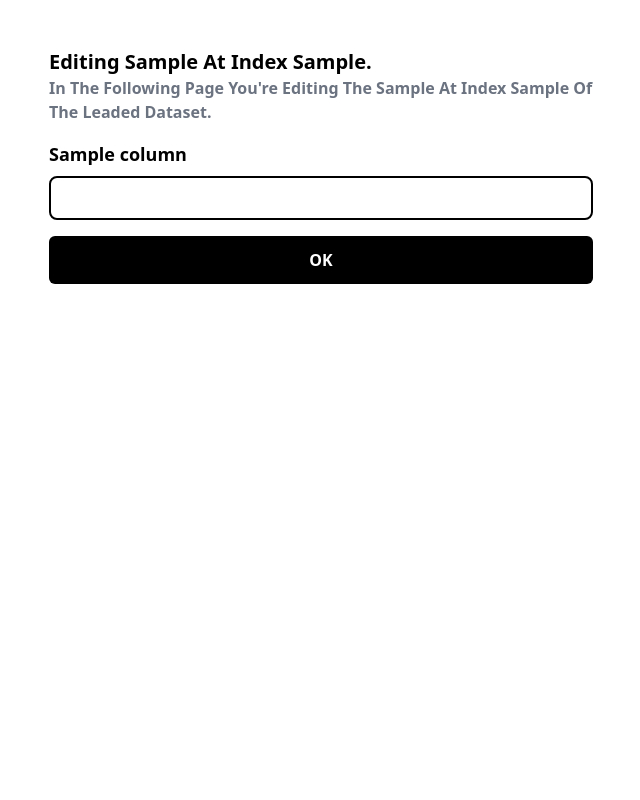
After one commit to mohamedfouadhanani/insight, a Flask app: template templates/dataset/edit.html in a window 1280 px wide. The commit adds this page. Shown: the whole page, without its empty margins (319-959 px from the left). Run offline with Flask 2, Linux system fonts and the light colour scheme; the template is opened without the code that fills it: most values are stand-ins (such as "Sample title", 1, 10 or a date in 2020); parts of the project's set-up code (start-up, migrations or seed data) failed here and were passed over.

Commit message:
ADD: update sample

```diff
--- a/static/stylesheets/outtw.css
+++ b/static/stylesheets/outtw.css
@@ -555,6 +555,11 @@ video {
   position: static;
 }
 
+.mx-auto {
+  margin-left: auto;
+  margin-right: auto;
+}
+
 .block {
   display: block;
 }
@@ -575,20 +580,28 @@ video {
   height: 100vh;
 }
 
-.w-2\/3 {
-  width: 66.666667%;
+.w-1\/2 {
+  width: 50%;
 }
 
 .w-full {
   width: 100%;
 }
 
+.w-2\/3 {
+  width: 66.666667%;
+}
+
 .w-1\/3 {
   width: 33.333333%;
 }
 
-.w-1\/2 {
+.w-2\/4 {
   width: 50%;
+}
+
+.w-3\/4 {
+  width: 75%;
 }
 
 .grid-cols-4 {
@@ -615,10 +628,10 @@ video {
   gap: 1rem;
 }
 
-.space-y-4 > :not([hidden]) ~ :not([hidden]) {
+.space-y-2 > :not([hidden]) ~ :not([hidden]) {
   --tw-space-y-reverse: 0;
-  margin-top: calc(1rem * calc(1 - var(--tw-space-y-reverse)));
-  margin-bottom: calc(1rem * var(--tw-space-y-reverse));
+  margin-top: calc(0.5rem * calc(1 - var(--tw-space-y-reverse)));
+  margin-bottom: calc(0.5rem * var(--tw-space-y-reverse));
 }
 
 .space-y-6 > :not([hidden]) ~ :not([hidden]) {
@@ -627,30 +640,38 @@ video {
   margin-bottom: calc(1.5rem * var(--tw-space-y-reverse));
 }
 
-.space-y-2 > :not([hidden]) ~ :not([hidden]) {
+.space-y-4 > :not([hidden]) ~ :not([hidden]) {
   --tw-space-y-reverse: 0;
-  margin-top: calc(0.5rem * calc(1 - var(--tw-space-y-reverse)));
-  margin-bottom: calc(0.5rem * var(--tw-space-y-reverse));
+  margin-top: calc(1rem * calc(1 - var(--tw-space-y-reverse)));
+  margin-bottom: calc(1rem * var(--tw-space-y-reverse));
+}
+
+.overflow-hidden {
+  overflow: hidden;
+}
+
+.overflow-y-hidden {
+  overflow-y: hidden;
 }
 
 .overflow-y-scroll {
   overflow-y: scroll;
 }
 
+.rounded-xl {
+  border-radius: 0.75rem;
+}
+
 .rounded-md {
   border-radius: 0.375rem;
 }
 
-.rounded-xl {
-  border-radius: 0.75rem;
+.border-4 {
+  border-width: 4px;
 }
 
 .border-2 {
   border-width: 2px;
-}
-
-.border-4 {
-  border-width: 4px;
 }
 
 .border-l-4 {
@@ -660,11 +681,6 @@ video {
 .border-black {
   --tw-border-opacity: 1;
   border-color: rgb(0 0 0 / var(--tw-border-opacity));
-}
-
-.bg-gray-900 {
-  --tw-bg-opacity: 1;
-  background-color: rgb(17 24 39 / var(--tw-bg-opacity));
 }
 
 .bg-gray-100 {
@@ -682,16 +698,25 @@ video {
   background-color: rgb(0 0 0 / var(--tw-bg-opacity));
 }
 
+.bg-gray-900 {
+  --tw-bg-opacity: 1;
+  background-color: rgb(17 24 39 / var(--tw-bg-opacity));
+}
+
 .p-8 {
   padding: 2rem;
+}
+
+.p-3 {
+  padding: 0.75rem;
 }
 
 .p-2 {
   padding: 0.5rem;
 }
 
-.p-3 {
-  padding: 0.75rem;
+.p-12 {
+  padding: 3rem;
 }
 
 .text-center {
@@ -703,14 +728,19 @@ video {
   line-height: 1.75rem;
 }
 
+.text-lg {
+  font-size: 1.125rem;
+  line-height: 1.75rem;
+}
+
 .text-sm {
   font-size: 0.875rem;
   line-height: 1.25rem;
 }
 
-.text-lg {
-  font-size: 1.125rem;
-  line-height: 1.75rem;
+.text-2xl {
+  font-size: 1.5rem;
+  line-height: 2rem;
 }
 
 .font-bold {
@@ -733,6 +763,16 @@ video {
   text-transform: capitalize;
 }
 
+.text-gray-600 {
+  --tw-text-opacity: 1;
+  color: rgb(75 85 99 / var(--tw-text-opacity));
+}
+
+.text-white {
+  --tw-text-opacity: 1;
+  color: rgb(255 255 255 / var(--tw-text-opacity));
+}
+
 .text-gray-500 {
   --tw-text-opacity: 1;
   color: rgb(107 114 128 / var(--tw-text-opacity));
@@ -743,19 +783,9 @@ video {
   color: rgb(59 130 246 / var(--tw-text-opacity));
 }
 
-.text-white {
-  --tw-text-opacity: 1;
-  color: rgb(255 255 255 / var(--tw-text-opacity));
-}
-
 .text-gray-900 {
   --tw-text-opacity: 1;
   color: rgb(17 24 39 / var(--tw-text-opacity));
-}
-
-.text-gray-600 {
-  --tw-text-opacity: 1;
-  color: rgb(75 85 99 / var(--tw-text-opacity));
 }
 
 .underline {
@@ -769,12 +799,12 @@ video {
   box-shadow: var(--tw-ring-offset-shadow, 0 0 #0000), var(--tw-ring-shadow, 0 0 #0000), var(--tw-shadow);
 }
 
+.hover\:bg-gray-900:hover {
+  --tw-bg-opacity: 1;
+  background-color: rgb(17 24 39 / var(--tw-bg-opacity));
+}
+
 .hover\:bg-gray-800:hover {
   --tw-bg-opacity: 1;
   background-color: rgb(31 41 55 / var(--tw-bg-opacity));
 }
-
-.hover\:bg-gray-900:hover {
-  --tw-bg-opacity: 1;
-  background-color: rgb(17 24 39 / var(--tw-bg-opacity));
-}
--- /dev/null
+++ b/templates/dataset/edit.html
@@ -0,0 +1,47 @@
+{% extends 'layout.html' %} %} {% block main %}
+<section class="h-screen overflow-y-scroll remove_scrollbar">
+	<section class="p-12 space-y-4 w-2/4 mx-auto">
+		<header class="capitalize">
+			<h1 class="font-bold text-xl">editing sample at index {{ row_idx }}.</h1>
+			<h2 class="font-semibold text-gray-500">
+				in the following page you're editing the sample at index {{ row_idx }}
+				of the leaded dataset.
+			</h2>
+		</header>
+		<form method="post" action="/dataset/edit/{{ row_idx }}" class="space-y-4">
+			{% for column, dtype in dtypes.items() %}
+			<section class="space-y-2">
+				<label for="{{ column }}" class="font-bold text-lg">
+					{{ column.strip() }}
+				</label>
+				{% if dtype != "object" %}
+				<input
+					required
+					class="w-full border-2 border-black p-2 rounded-select"
+					type="number"
+					name="{{ column }}"
+					id="{{ column }}"
+					value="{{ sample[column] }}"
+				/>
+				{% else %}
+				<input
+					required
+					class="w-full border-2 border-black p-2 rounded-select"
+					type="text"
+					name="{{ column }}"
+					id="{{ column }}"
+					value="{{ sample[column] }}"
+				/>
+				{% endif %}
+			</section>
+			{% endfor %}
+			<button
+				class="uppercase font-bold w-full p-3 bg-black text-white hover:bg-gray-900 rounded-md"
+			>
+				ok
+			</button>
+		</form>
+	</section>
+</section>
+
+{% endblock %}
```
Also changed, not shown: dm/analysis.py (+60 -1 lines), routes/dataset.py (+34 -1 lines), static/images/boxplot.png, static/images/scatterplot.png, templates/dataset/index.html (renamed from templates/dataset.html).
